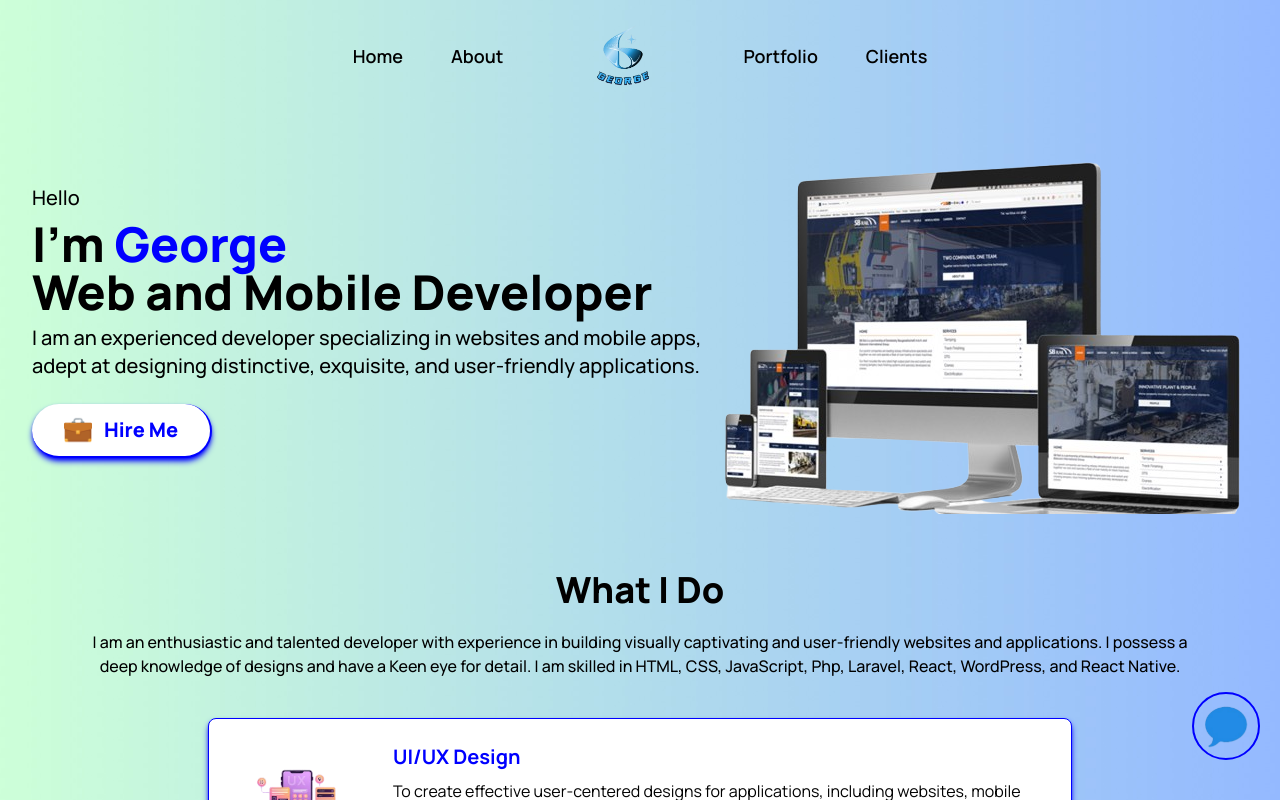
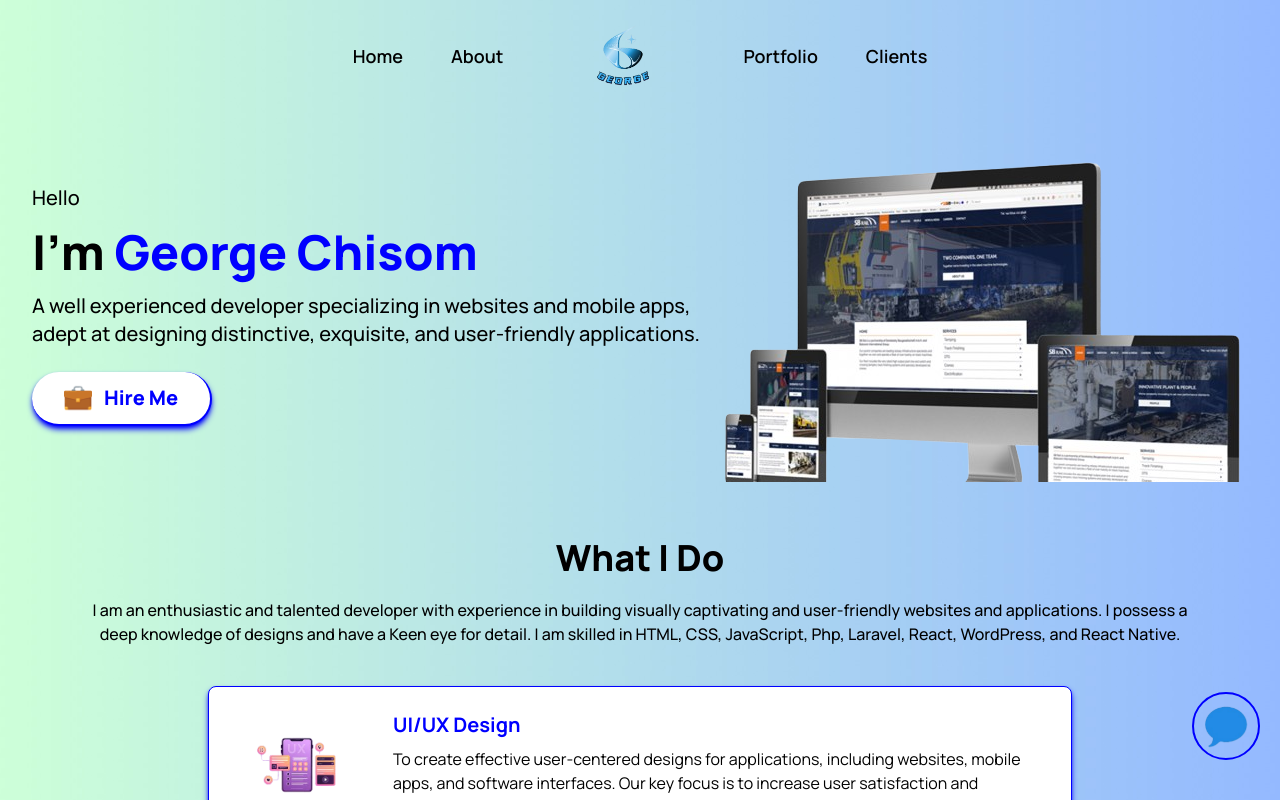
Before and after one commit to Georgechisom/georgeportfolio, a React (Create React App) app: page / in a window 1280 px wide. Shown: the top 800 px of the page. Built offline with nearby package versions, Linux system fonts and the light colour scheme.

Commit message:
app updated

```diff
--- a/src/components/Intro/Intro.css
+++ b/src/components/Intro/Intro.css
@@ -7,3 +7,31 @@
     height: 100%;
     background-repeat: no-repeat;
 }
+
+.specialAnimation{
+    border-right: 2px solid black;
+    overflow: hidden;
+    white-space: nowrap;
+    width: 40%;
+    animation: special_typing 6s steps(40, end), blink-caret 0.75s step-end infinite;
+    animation-fill-mode: forwards;
+    /* animation: special_typing 6s steps(40, end) infinite, blink-caret 0.75s step-end infinite; */
+}
+
+@keyframes special_typing {
+    from {
+        width: 0;
+    }
+    to {
+        width: 80%;
+    }
+}
+
+@keyframes blink-caret {
+    from, to {
+        border-color: transparent;
+    }
+    50% {
+        border-color: transparent;
+    }
+}
--- a/src/components/Intro/Intro.js
+++ b/src/components/Intro/Intro.js
@@ -4,14 +4,16 @@ import { Link } from 'react-scroll';
 import intro from "../../assets/briefcase.png";
 import design from '../../assets/webapps.png';
 import messageIcon from "../../assets/message_icon.png";
+import "./Intro.css";
 
 const Intro = () => {
+
   return (
     <section className='max-w-screen-xl mx-auto w-full overflow-hidden mt-10 relative flex items-center justify-center flex-col lg:flex-row intro'>
         <div className='h-full w-full p-8 text-3xl md:text-4xl lg:text-5xl font-extrabold flex flex-col justify-center gap-y-2 overflow-hidden'>
           <span className='text-lg lg:text-xl font-medium'>Hello</span>
-          <span>I'm <span className='text-skyText'>George</span> <br />Web and Mobile Developer</span>
-          <p className='text-lg lg:text-xl font-medium'>I am an experienced developer specializing in websites and mobile apps, <br className='hidden md:flex' /> adept at designing distinctive, exquisite, and user-friendly applications.</p>
+          <span className='specialAnimation py-2'>I'm <span className='text-skyText'>George Chisom</span></span>
+          <p className='text-lg lg:text-xl font-medium'>A well experienced developer specializing in websites and mobile apps, <br className='hidden md:flex' /> adept at designing distinctive, exquisite, and user-friendly applications.</p>
           <Link className='decoration-0'>
             <button className='flex items-center justify-center gap-2 md:gap-3 text-nowrap bg-whiteText my-4 mx-0 py-2 lg:py-3 px-4 lg:px-8 rounded-full border-b-2 border-r-2 border-skyText text-sm md:text-base lg:text-xl group text-skyText
             shadow-md shadow-skyText duration-300 hover:bg-skyText hover:text-whiteText hover:shadow-none'>
```
